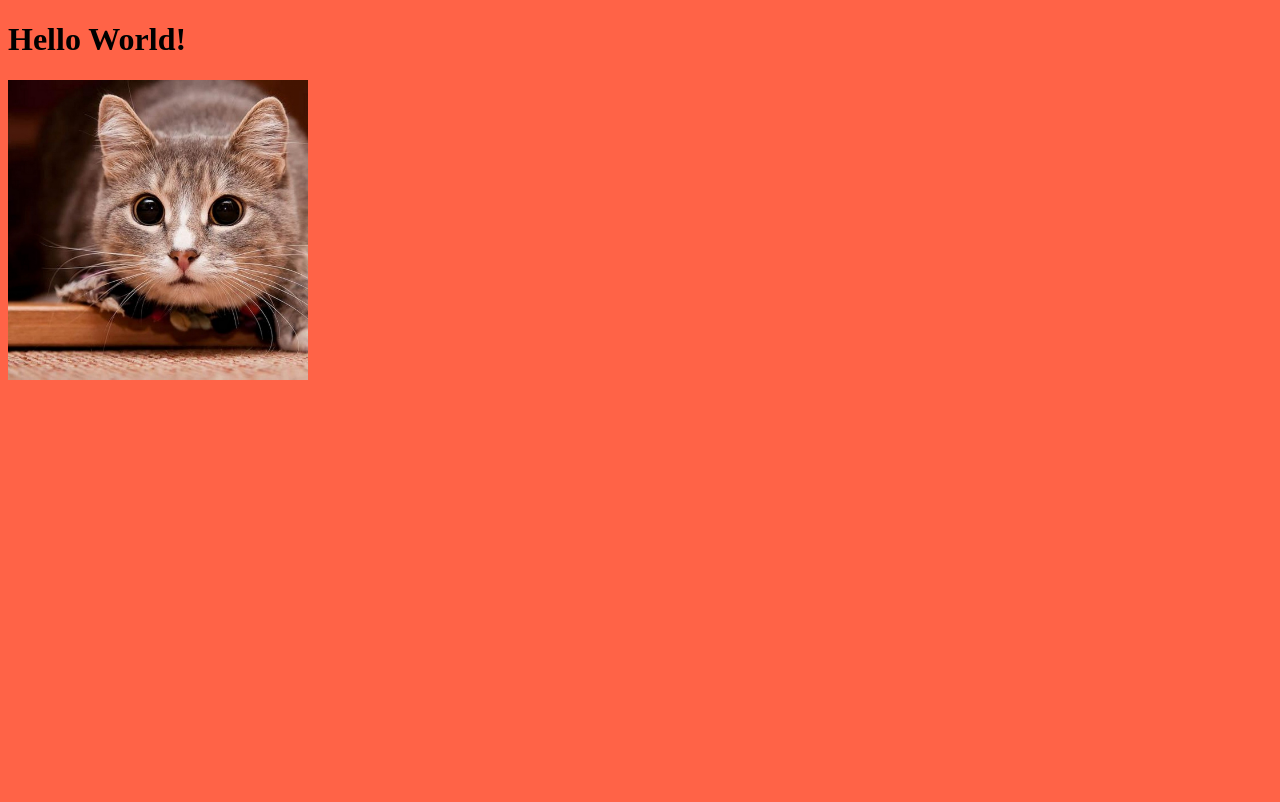
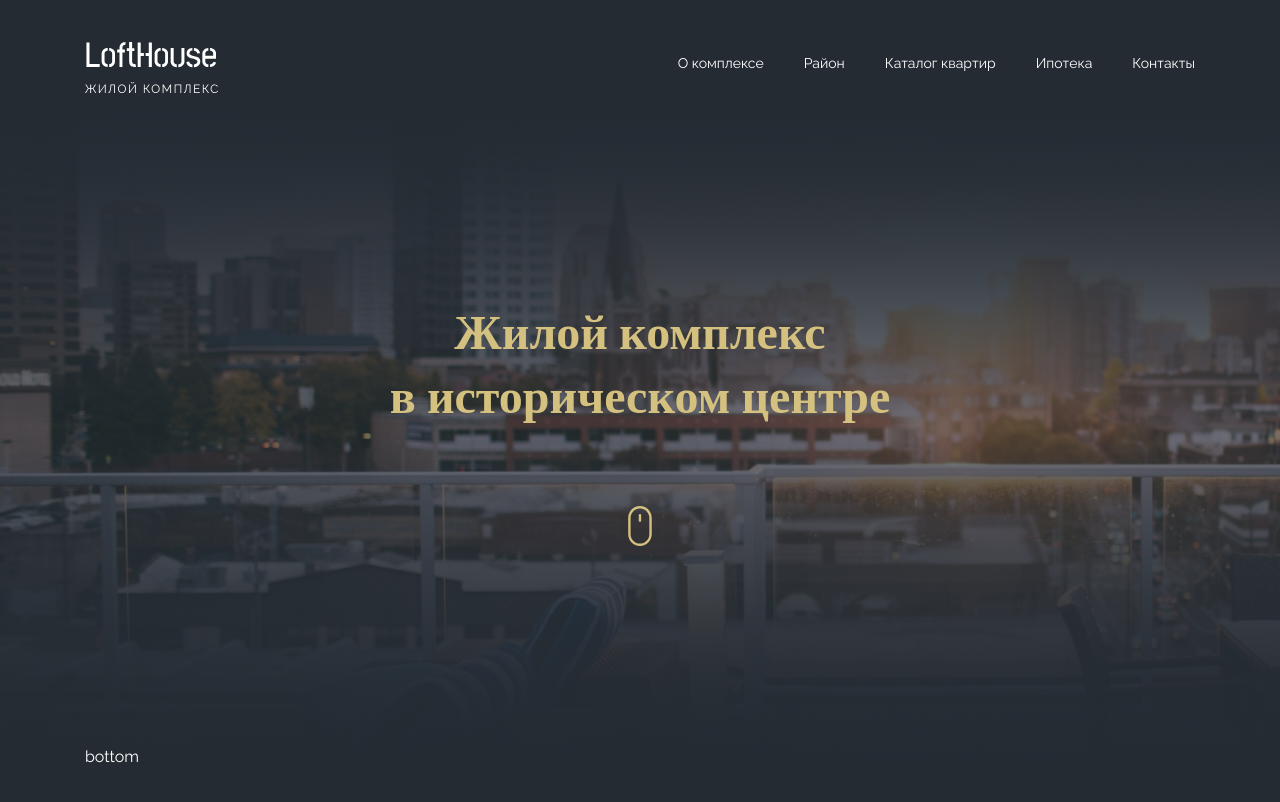
Before and after one commit to SvetlanaGreenFox/landing-page_loft, a website built with webpack: page src/index.html in a window 1280 px wide. Built offline with nearby package versions, Linux system fonts and the light colour scheme.

Commit message:
Added styles to header nav and header title

```diff
--- a/src/index.html
+++ b/src/index.html
@@ -6,9 +6,57 @@
     <title>LoftHouse</title>
 </head>
 <body>
-    <h1>Hello World!</h1>
 
-    <div class="image"></div>
+    <header class="header">
+            <div class="header__top">
+                <div class="container">
+                    <div class="header__top-content">
+                        <a href="#!">
+                            <img src="./img/logo.svg" alt="Loft House Logo" class="logo">
+                        </a>
+                        <div class="header__nav">
+                            <nav class="nav">
+                                <ul class="nav__list">
+                                    <li>
+                                        <a href="#!">О комплексе</a>
+                                    </li>
+                                    <li>
+                                        <a href="#!">Район</a>
+                                    </li>
+                                    <li>
+                                        <a href="#!">Каталог квартир</a>
+                                    </li>
+                                    <li>
+                                        <a href="#!">Ипотека</a>
+                                    </li>
+                                    <li>
+                                        <a href="#!">Контакты</a>
+                                    </li>
+                                </ul>
+                            </nav>
+                        </div>
+                    </div>
+                </div>
+            </div>
+
+            <div class="container">
+                <div class="header__content">
+                    <h1 class="header__title">
+                        Жилой комплекс<br>
+                        в историческом центре
+                    </h1>
+                    <div class="header__icon">
+                        <a href="#benefits">
+                            <img src="./img/header/mouse.svg" alt="go to benefits">
+                        </a>
+                    </div>
+                </div>
+            </div>
+
+            <div class="header__footer">
+                <div class="container">bottom</div>
+            </div>
+    </header>
 
 </body>
 </html>
--- a/src/index.scss
+++ b/src/index.scss
@@ -1,6 +1,8 @@
-@import './sass/var';
-@import './sass/style';
+// Base
+@import './sass/base/reset';
+@import './sass/base/vars';
+@import './sass/base/base';
 
-body {
-    background-color: $main-color;
-}
+// Components
+@import './sass/components/header';
+@import './sass/components/nav';
--- a/src/sass/_style.scss
+++ /dev/null
@@ -1,6 +0,0 @@
-.image {
-    width: 300px;
-    height: 300px;
-    background-size: cover;
-    background-image: url('./assets/cat.jpeg');
-}
--- a/src/sass/_var.scss
+++ /dev/null
@@ -1 +0,0 @@
-$main-color: tomato;
--- /dev/null
+++ b/src/sass/base/_base.scss
@@ -0,0 +1,23 @@
+@import url('https://fonts.googleapis.com/css2?family=Playfair+Display:wght@700&family=Raleway:wght@400;700&family=Roboto:wght@100;300;400&display=swap');
+
+body {
+    font-family: $font-main;
+    font-size: 16px;
+    background-color: $dark;
+    color: $white;
+}
+
+a {
+    color: $white;
+    transition: color 0.3s ease;
+
+    &:hover {
+        color: $accent;
+    }
+}
+
+.container {
+    margin: 0 auto;
+    width: 1140px;
+    padding: 0 15px;
+}
--- /dev/null
+++ b/src/sass/base/_reset.scss
@@ -0,0 +1,89 @@
+/* Reset and base styles  */
+* {
+	padding: 0px;
+	margin: 0px;
+	border: none;
+}
+
+*,
+*::before,
+*::after {
+	box-sizing: border-box;
+}
+
+/* Links */
+
+a, a:link, a:visited  {
+    text-decoration: none;
+}
+
+a:hover  {
+    text-decoration: none;
+}
+
+/* Common */
+
+aside, nav, footer, header, section, main {
+	display: block;
+}
+
+h1, h2, h3, h4, h5, h6, p {
+    font-size: inherit;
+	font-weight: inherit;
+}
+
+ul, ul li {
+	list-style: none;
+}
+
+img {
+	vertical-align: top;
+}
+
+img, svg {
+	max-width: 100%;
+	height: auto;
+}
+
+address {
+  font-style: normal;
+}
+
+/* Form */
+
+input, textarea, button, select {
+	font-family: inherit;
+    font-size: inherit;
+    color: inherit;
+    background-color: transparent;
+}
+
+input::-ms-clear {
+	display: none;
+}
+
+button, input[type="submit"] {
+    display: inline-block;
+    box-shadow: none;
+    background-color: transparent;
+    background: none;
+    cursor: pointer;
+}
+
+input:focus, input:active,
+button:focus, button:active {
+    outline: none;
+}
+
+button::-moz-focus-inner {
+	padding: 0;
+	border: 0;
+}
+
+label {
+	cursor: pointer;
+}
+
+legend {
+	display: block;
+}
--- /dev/null
+++ b/src/sass/base/_vars.scss
@@ -0,0 +1,11 @@
+// Fonts
+
+$font-main: 'Raleway', sans-serif;
+$font-title: 'Playfair Display', serif;
+$font-secondary: 'Roboto', sans-serif;
+
+// Colors
+$footer-bg: #2D343C;
+$dark: #2D343C;
+$accent: #D4C17F;
+$white: #FFFFFF;
--- /dev/null
+++ b/src/sass/components/_header.scss
@@ -0,0 +1,29 @@
+.header {
+    display: flex;
+    flex-direction: column;
+    justify-content: space-between;
+    min-height: 840px;
+    background: linear-gradient(180deg, #242B33 11.98%, rgba(45, 52, 60, 0.38) 51.04%, #242B33 92.19%),
+                url(./img/header/header-bg.jpg);
+
+    padding-top: 30px;
+    padding-bottom: 74px;
+}
+
+.header__top-content {
+    display: flex;
+    justify-content: space-between;
+    align-items: center;
+}
+
+.header__content {
+    text-align: center;
+}
+
+.header__title {
+    font-family: $font-title;
+    font-size: 48px;
+    font-weight: 700;
+    color: $accent;
+    margin-bottom: 81px;
+}
--- /dev/null
+++ b/src/sass/components/_nav.scss
@@ -0,0 +1,9 @@
+.nav {
+    font-size: 14px;
+}
+
+.nav__list {
+    display: flex;
+    justify-content: space-between;
+    gap: 40px;
+}
```
Also changed, not shown: src/assets/cat.jpeg (deleted), src/img/header/header-bg.jpg (added), src/img/header/mouse.svg (added), src/img/header/phone-call.svg (added), src/img/header/placeholder.svg (added), src/img/logo.svg (added).
